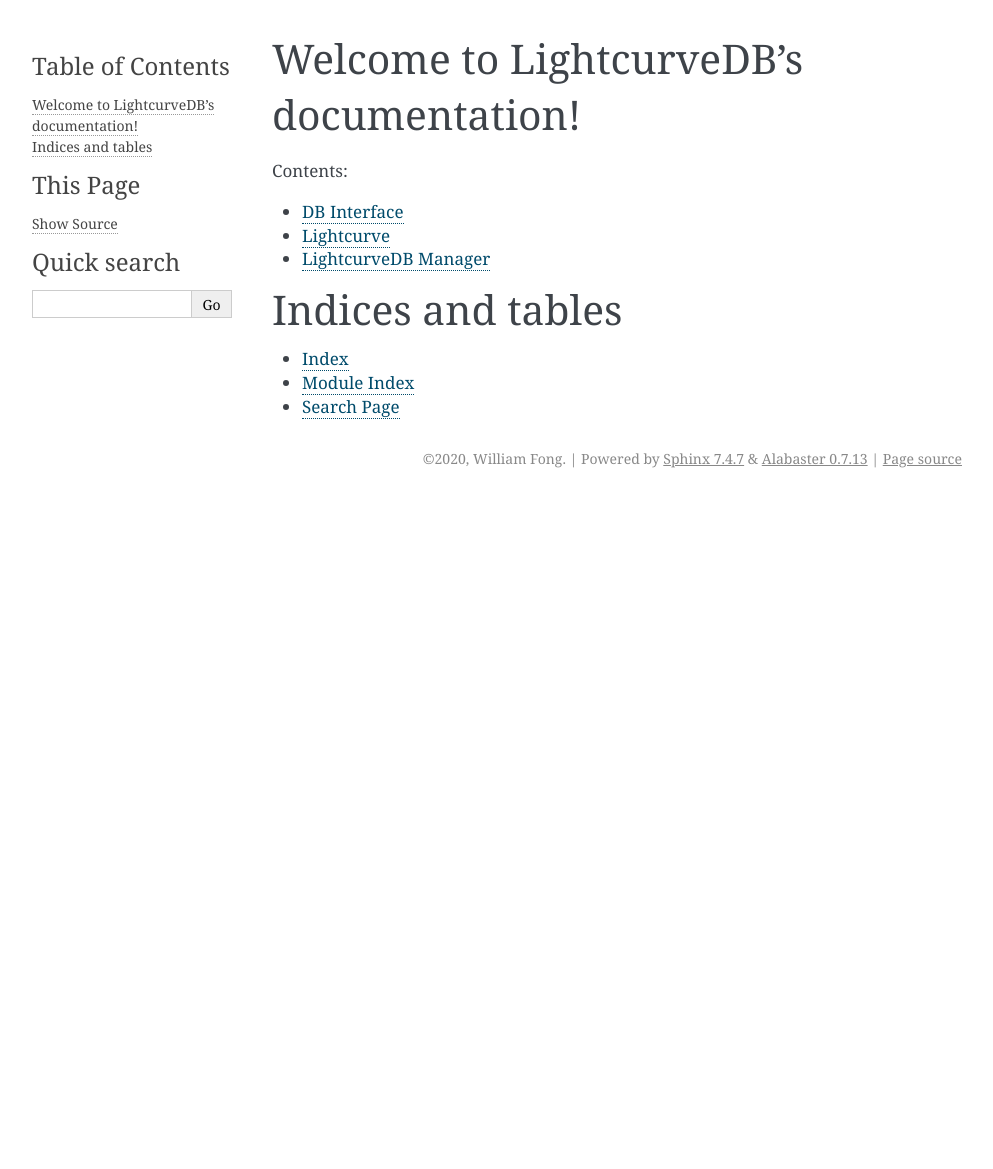
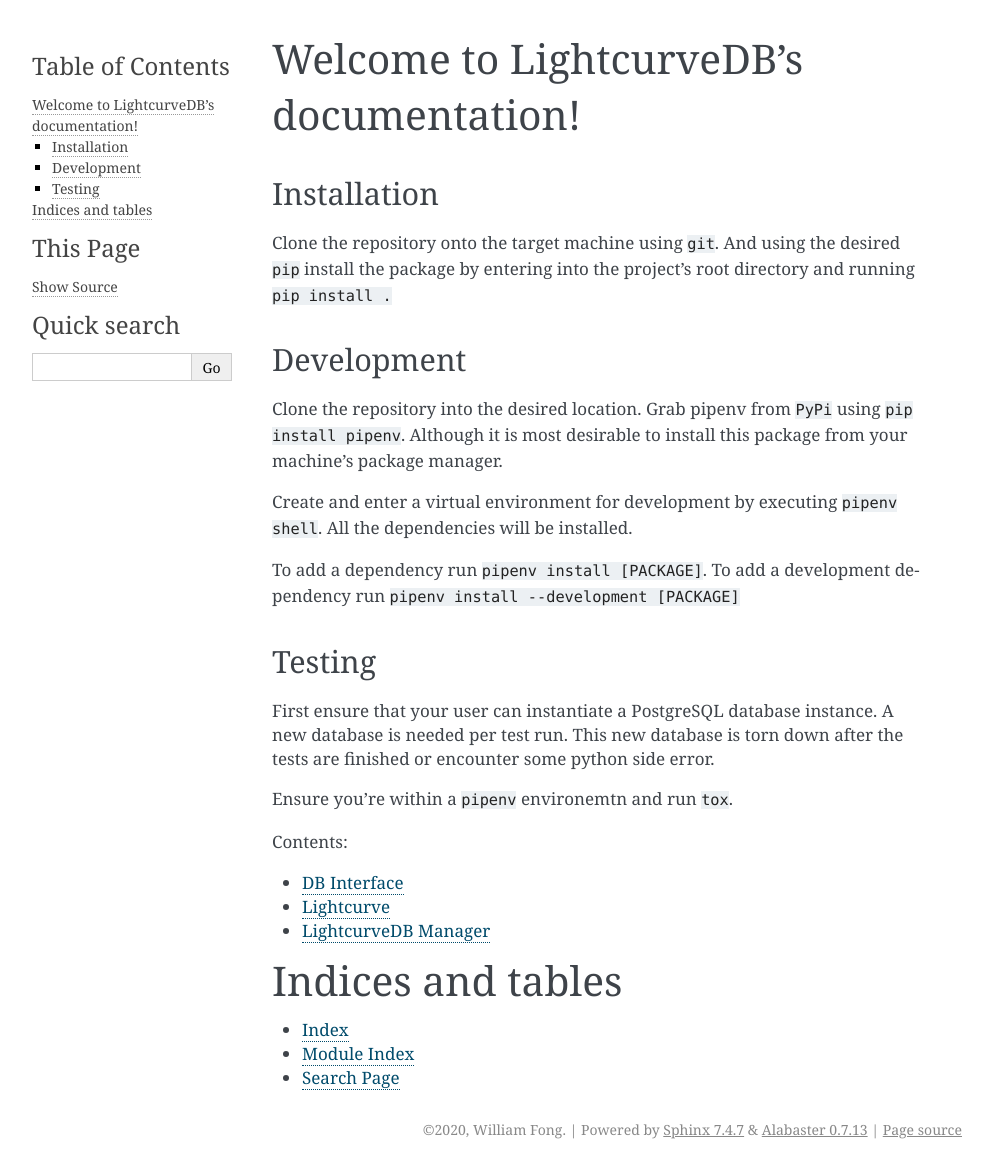
Before and after one commit to mit-kavli-institute/lightcurvedb, a Sphinx documentation site: the page built from docs/source/index.rst, in a window 1280 px wide. Shown: the whole page, without its empty margins (148-1141 px from the left). Built offline with Sphinx 7.4.7, drawn with Linux system fonts in a browser that asks for light colours; before the commit the page ends 900 px from its top, so only the background shows below that.

Commit message:
updating rst index

```diff
--- a/docs/source/index.rst
+++ b/docs/source/index.rst
@@ -1,5 +1,34 @@
 Welcome to LightcurveDB's documentation!
 ========================================
+
+Installation
+############
+Clone the repository onto the target machine using ``git``. And using the
+desired ``pip`` install the package by entering into the project's root
+directory and running ``pip install .``
+
+
+Development
+###########
+Clone the repository into the desired location. Grab pipenv from ``PyPi``
+using ``pip install pipenv``. Although it is most desirable to install this
+package from your machine's package manager.
+
+Create and enter a virtual environment for development by executing
+``pipenv shell``. All the dependencies will be installed.
+
+To add a dependency run ``pipenv install [PACKAGE]``.
+To add a development dependency run ``pipenv install --development [PACKAGE]``
+
+
+Testing
+#######
+First ensure that your user can instantiate a PostgreSQL database instance.
+A new database is needed per test run. This new database is torn down after
+the tests are finished or encounter some python side error.
+
+Ensure you're within a ``pipenv`` environemtn and run ``tox``.
+
 .. toctree::
     :maxdepth: 2
     :caption: Contents:
```
